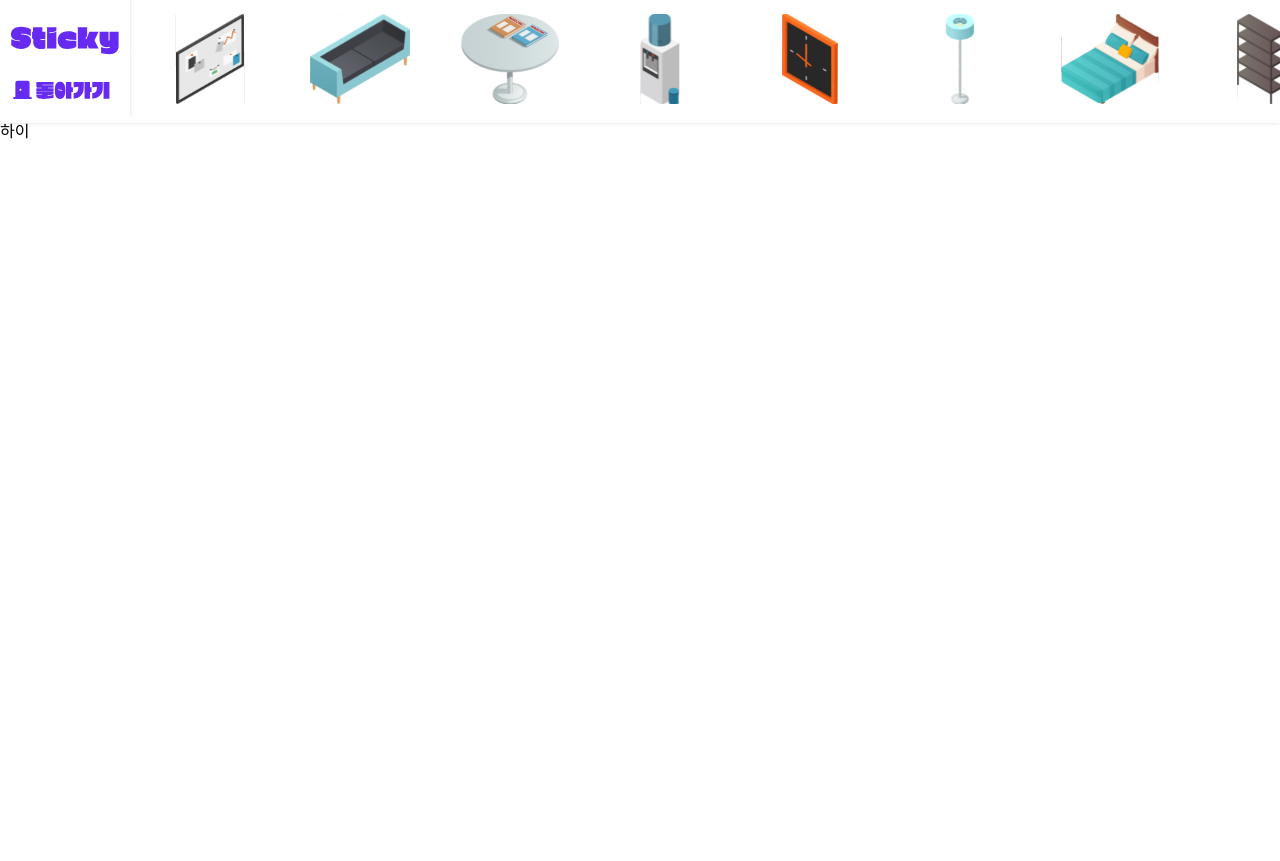
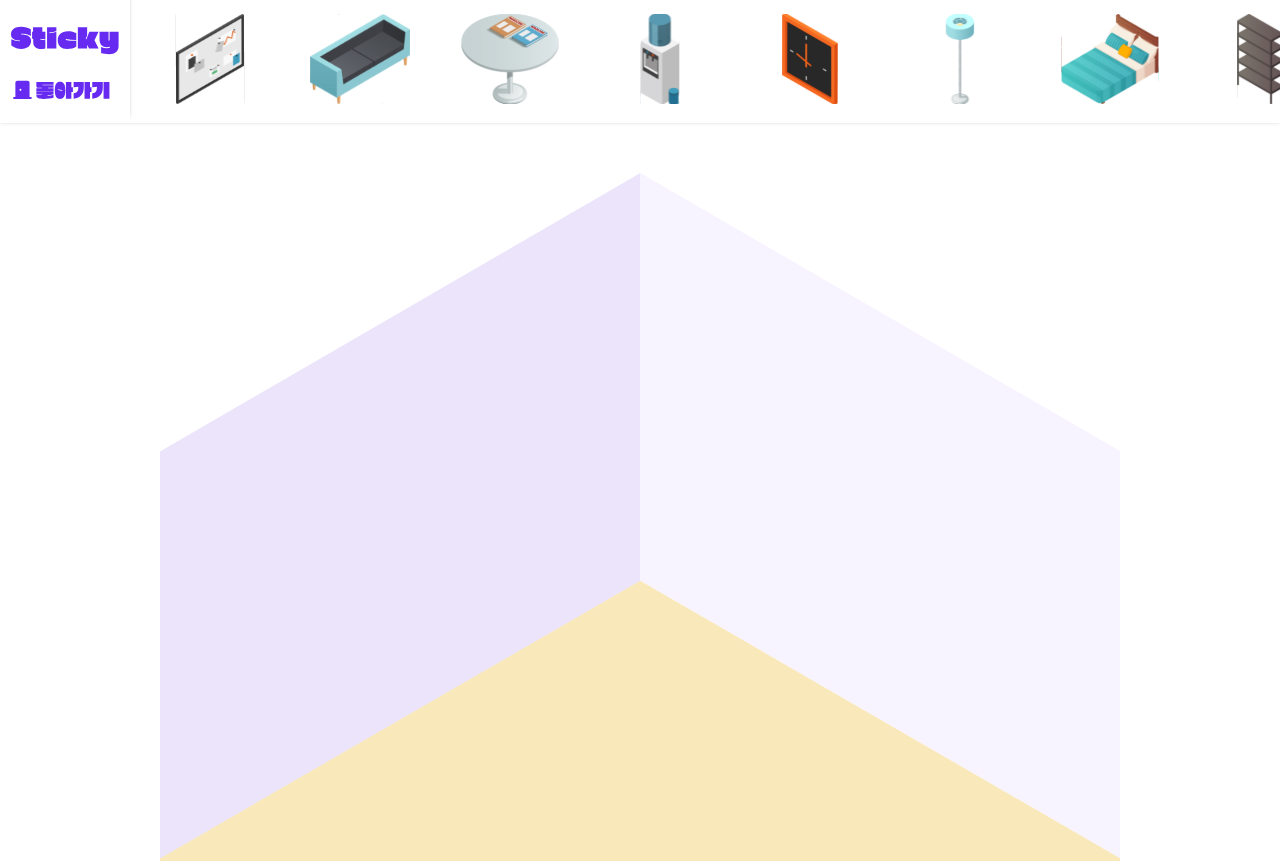
Before and after one commit to Sticky-APP/Sticky-Frontend, a Next.js app: page /space in a window 1280 px wide. Shown: the top 861 px of the page. Before the commit the page ends 800 px from the top, so only its background shows below. Built offline with nearby package versions, Linux system fonts and the light colour scheme.

Commit message:
Faet: 방 추가

```diff
--- a/assets/index.ts
+++ b/assets/index.ts
@@ -20,3 +20,4 @@ export { default as Stand } from "./Icons/Stand.svg";
 export { default as Table } from "./Icons/Table.svg";
 export { default as WaterPurifier } from "./Icons/WaterPurifier.svg";
 export { default as WhiteBoard } from "./Icons/WhiteBoard.svg";
+export { default as Room } from "./Icons/Room.svg";
--- a/components/space/App.tsx
+++ b/components/space/App.tsx
@@ -1,7 +1,16 @@
+import { Room } from "@/assets";
+import Image from "next/image";
+import styled from "styled-components";
+
 export default function SpaceApp() {
   return (
-    <div>
-      <p>하이</p>
-    </div>
+    <RoomContainer>
+      <Image src={Room} width={1304} height={1200} alt="room" />
+    </RoomContainer>
   );
 }
+
+const RoomContainer = styled.div`
+  display: flex;
+  justify-content: center;
+`;
--- a/layout/SpacePage.tsx
+++ b/layout/SpacePage.tsx
@@ -15,4 +15,5 @@ export default function SpacePage(props: FrameProps) {
 
 const MainPageLayout = styled.div`
   overflow-x: hidden;
+  margin: 50px 10rem 0 10rem;
 `;
--- a/pages/space/index.tsx
+++ b/pages/space/index.tsx
@@ -1,11 +1,12 @@
 import SpaceApp from "@/components/space/App";
 import Header from "@/components/space/Header";
+import SpacePage from "@/layout/SpacePage";
 
 export default function Space() {
   return (
     <>
       <Header />
-      <SpaceApp />
+      <SpacePage app={<SpaceApp />} />
     </>
   );
 }
```
Also changed, not shown: assets/icons/Room.svg (added).
